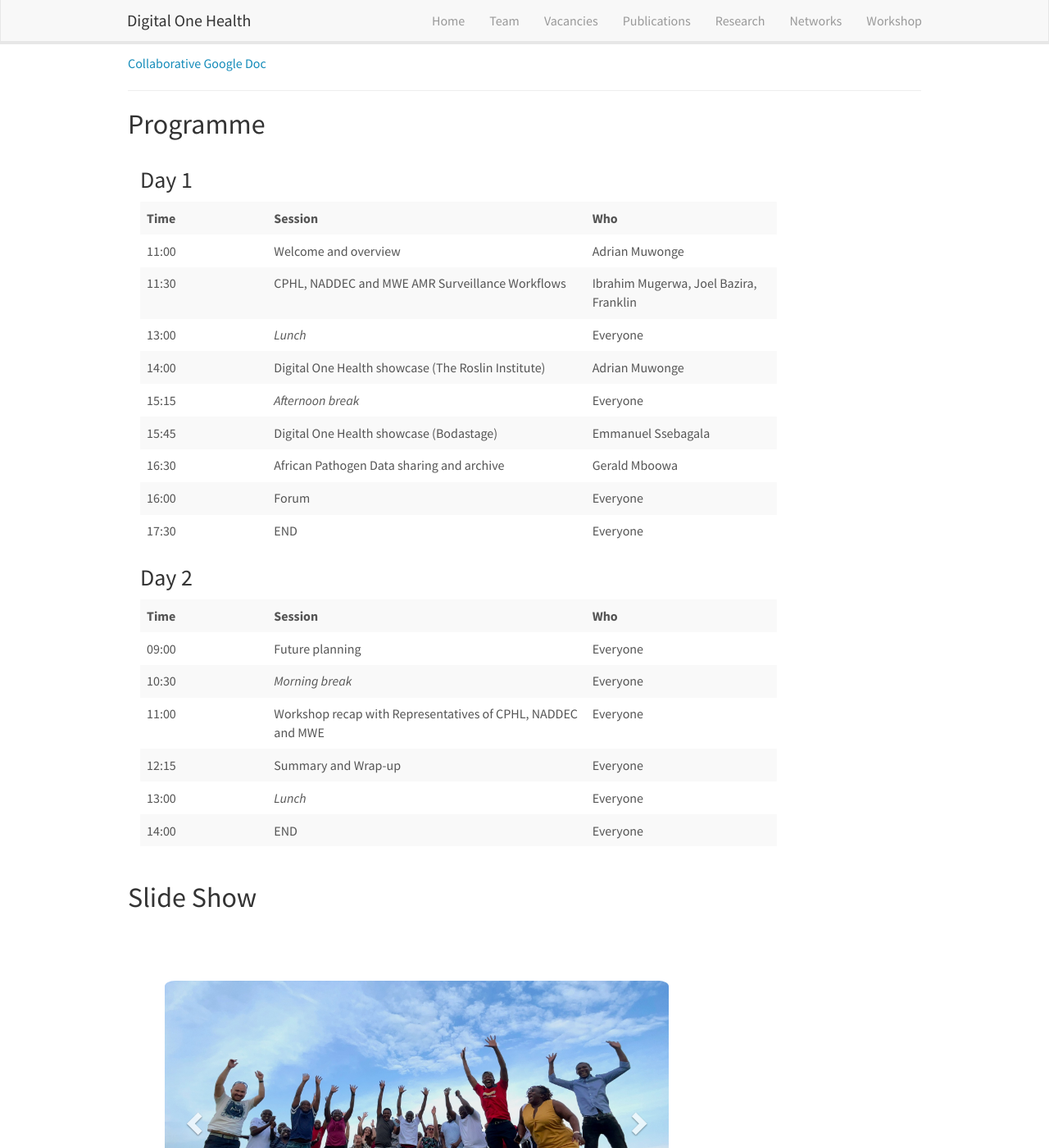
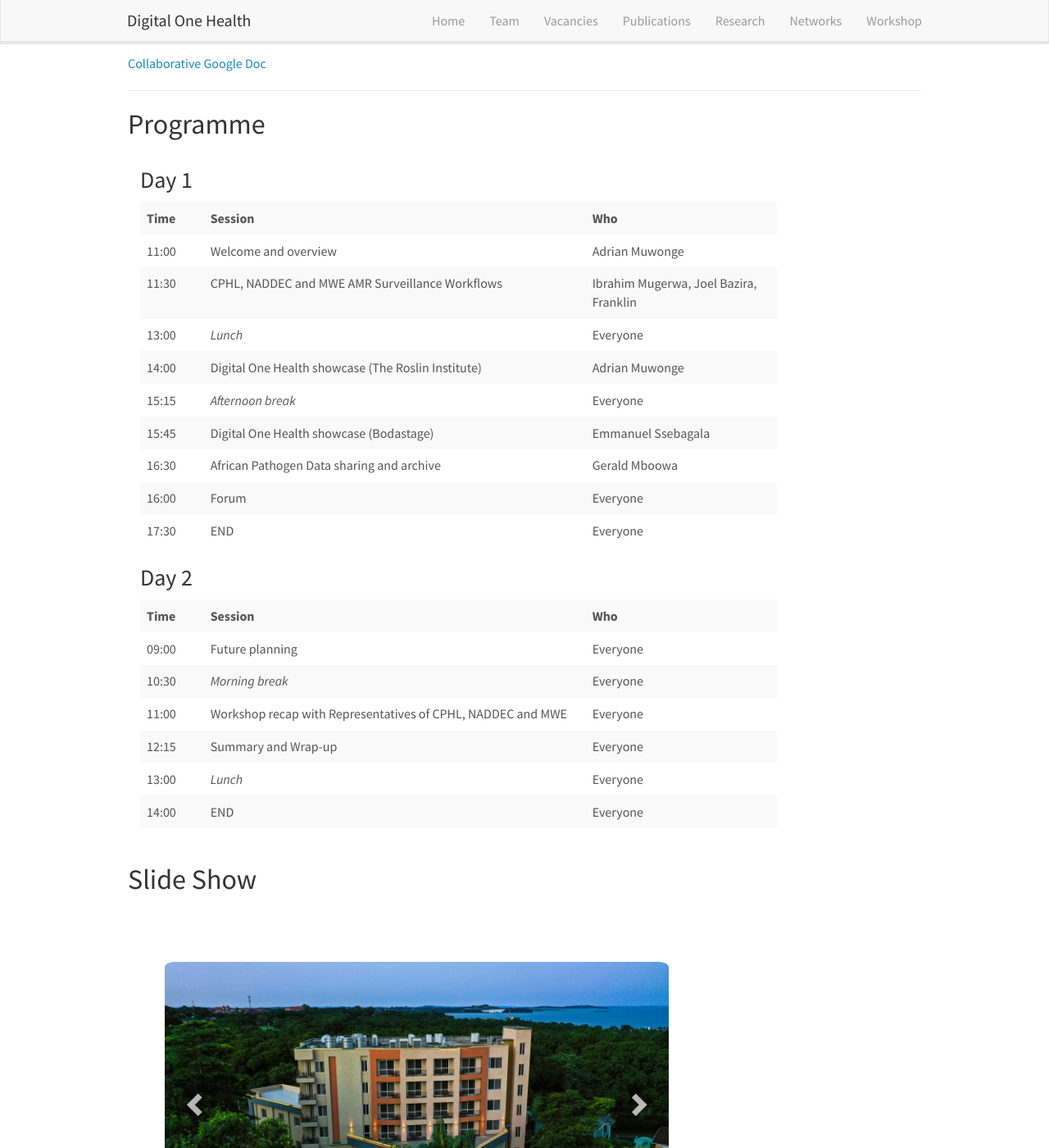
Before and after one commit to Digital-One-Health/digital-one-health.github.io, a Jekyll site: the page built from _pages/doh-workshop.md, in a window 1280 px wide and 1400 px high, scrolled down 440 px. Shown: the whole window at 82% size. Built offline with Jekyll 4.4.1, drawn with Linux system fonts in a browser that asks for light colours; nearby versions of some CDN libraries; comment, search, counter and statistics services are not loaded.

Commit message:
added admas photo

```diff
--- a/_pages/doh-workshop.md
+++ b/_pages/doh-workshop.md
@@ -67,30 +67,18 @@ This workshop will allow AMR stakeholders in Uganda to engage substantive discus
 <!-- Menu -->
 <ol class="carousel-indicators">
     <li data-target="#carousel" data-slide-to="0" class="active"></li>
-    <li data-target="#carousel" data-slide-to="1"></li>
+   <!--  <li data-target="#carousel" data-slide-to="1"></li>
     <li data-target="#carousel" data-slide-to="2"></li>
     <li data-target="#carousel" data-slide-to="3"></li>
     <li data-target="#carousel" data-slide-to="4"></li>
-   <!-- <li data-target="#carousel" data-slide-to="5"></li>
+   <li data-target="#carousel" data-slide-to="5"></li>
     <li data-target="#carousel" data-slide-to="6"></li> -->
 </ol>
 
 <!-- Items -->
 <div class="carousel-inner" markdown="0">
     <div class="item active">
-        <img src="{{ site.url }}{{ site.baseurl }}/images/slider7001400/DOHN.png" alt="Slide 1" />
-    </div>
-    <div class="item">
-        <img src="{{ site.url }}{{ site.baseurl }}/images/slider7001400/FlemingUganda2022jumping.jpeg" alt="Slide 2" />
-    </div>
-    <div class="item">
-        <img src="{{ site.url }}{{ site.baseurl }}/images/slider7001400/projectTHEA.png" alt="Slide 3" />
-    </div>
-    <div class="item">
-        <img src="{{ site.url }}{{ site.baseurl }}/images/slider7001400/ArthursSeat.jpeg" alt="Slide 4" />
-    </div>
-    <div class="item">
-        <img src="{{ site.url }}{{ site.baseurl }}/images/slider7001400/pigproduction.png" alt="Slide 5" />
+        <img src="{{ site.url }}{{ site.baseurl }}/images/slider7001400/AdmasHotelEntebbe.jpeg" alt="Slide 1" />
     </div>
 </div>
 
--- a/_sass/bootstrap/_tables.scss
+++ b/_sass/bootstrap/_tables.scss
@@ -24,12 +24,12 @@ th {
 }
 
 .table td:nth-child(1), .table th:nth-child(1) {
-  width: 20%;  /* first column */
+  width: 10%;  /* first column */
   text-align: left;
 }
 
 .table td:nth-child(2), .table th:nth-child(2) {
-  width: 50%;  /* second column */
+  width: 60%;  /* second column */
   text-align: left;
 }
 
```
Also changed, not shown: images/slider7001400/AdmasHotelEntebbe.jpeg (added), 5 other files.
